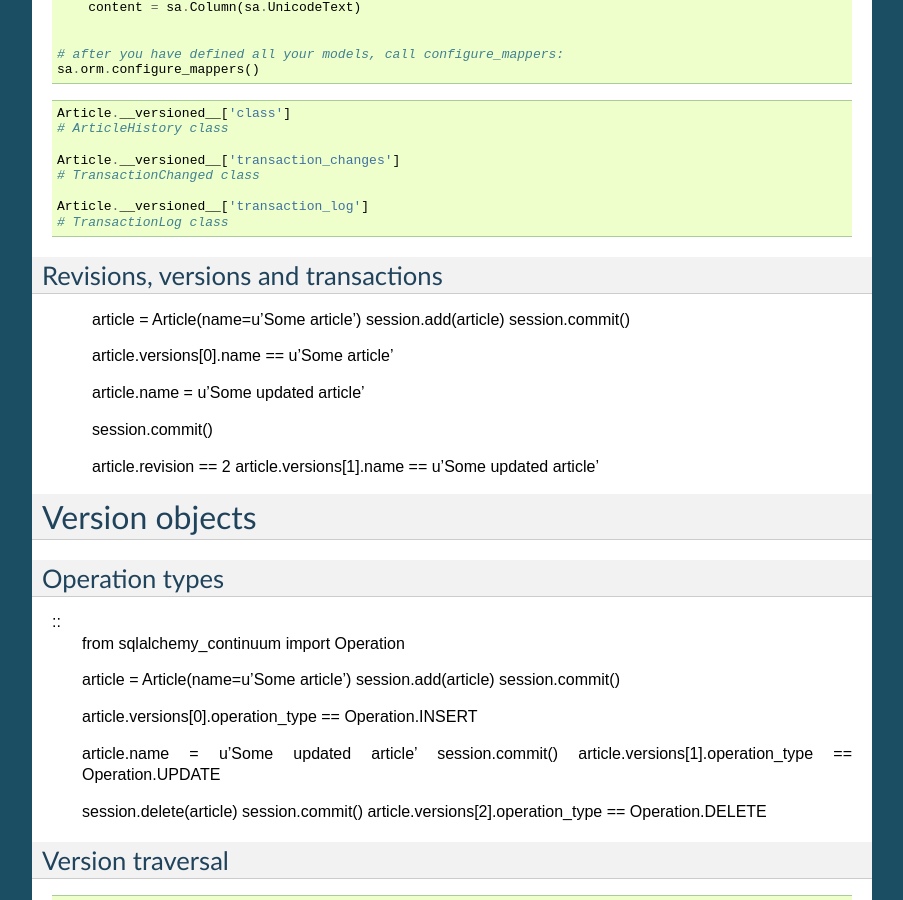
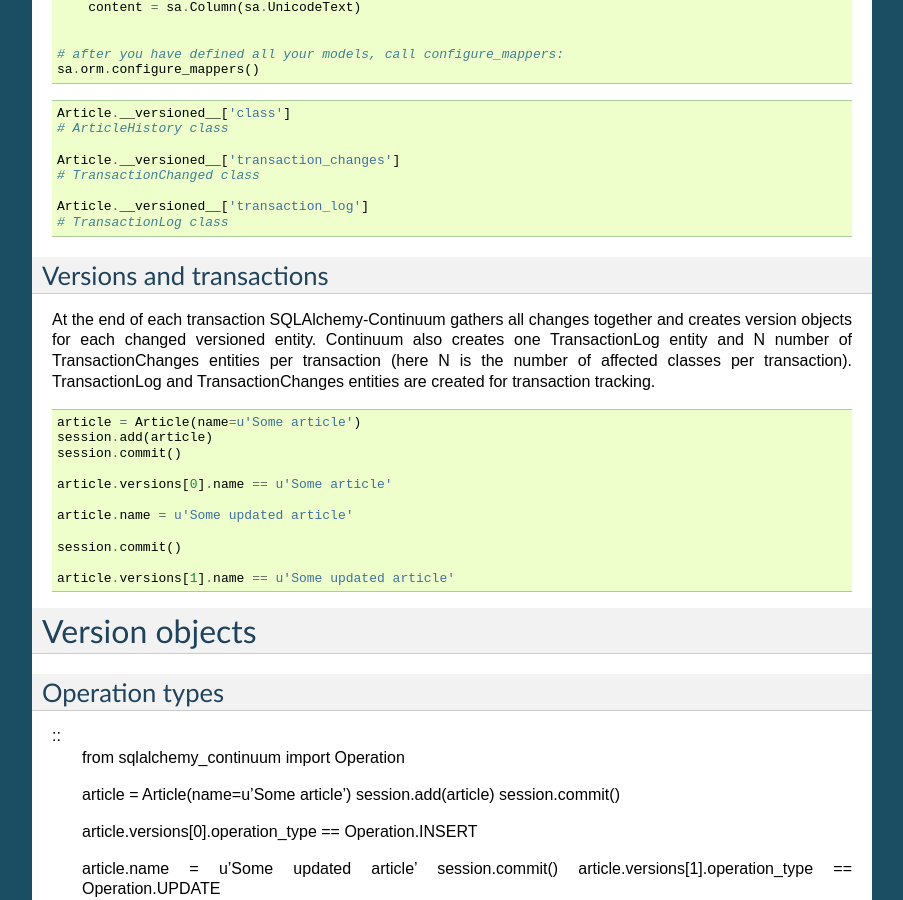
Before and after one commit to kvesteri/sqlalchemy-continuum, a Sphinx documentation site: the page built from docs/index.rst, in a window 1280 px wide and 900 px high, scrolled down 1038 px. Shown: the whole window, without its empty margins (198-1101 px from the left). Built offline with Sphinx 7.4.7, drawn with Linux system fonts in a browser that asks for light colours; some of the changed text lies outside the part shown.

Commit message:
Added description for versions and transactions

```diff
--- a/docs/index.rst
+++ b/docs/index.rst
@@ -80,8 +80,17 @@ In order to make your models versioned you need two things:
     # TransactionLog class
 
 
-Revisions, versions and transactions
-------------------------------------
+Versions and transactions
+-------------------------
+
+At the end of each transaction SQLAlchemy-Continuum gathers all changes together and creates
+version objects for each changed versioned entity. Continuum also creates one TransactionLog entity and
+N number of TransactionChanges entities per transaction (here N is the number of affected classes per transaction).
+TransactionLog and TransactionChanges entities are created for transaction tracking.
+
+
+::
+
 
     article = Article(name=u'Some article')
     session.add(article)
@@ -93,7 +102,6 @@ Revisions, versions and transactions
 
     session.commit()
 
-    article.revision == 2
     article.versions[1].name == u'Some updated article'
 
 
```
